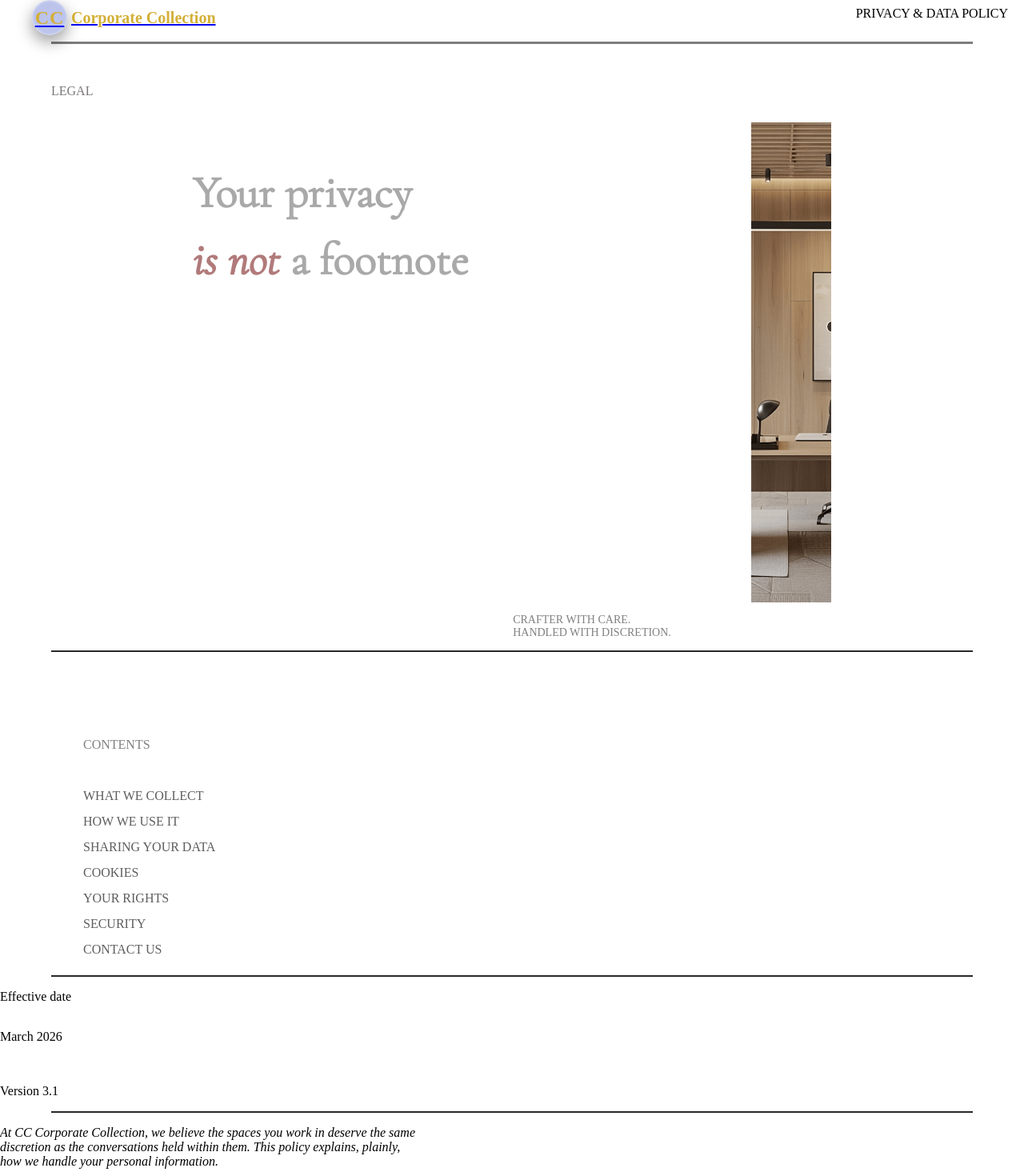
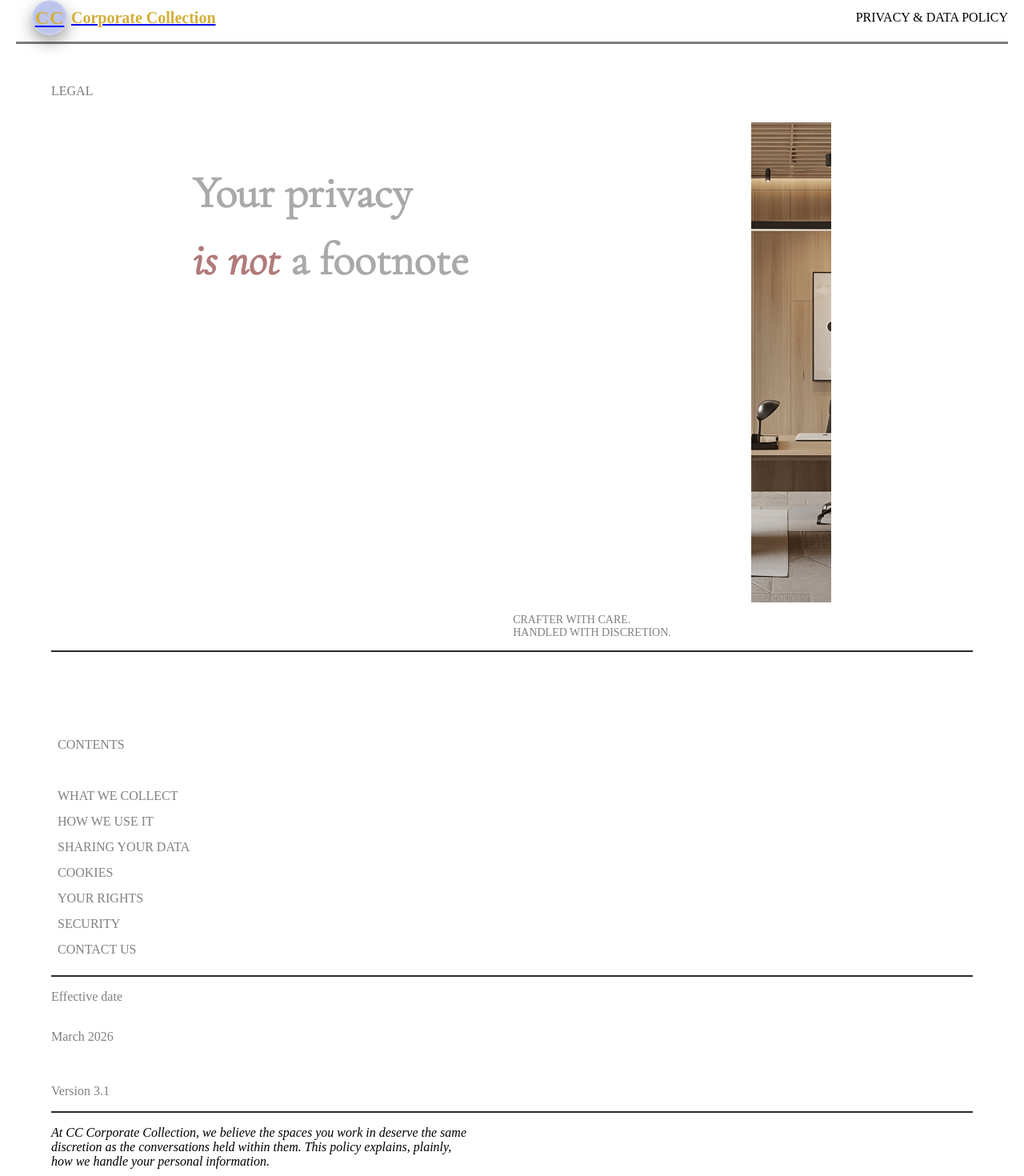
Before and after one commit to jh115424/Corporate-Collection-Sass-React-Project, a React (Vite) app: page /privacy in a window 1280 px wide. Shown: the part 8-1478 px from the top of the page at 80% size. Built offline with nearby package versions, Linux system fonts and the light colour scheme.

Commit message:
made some changes to width

```diff
--- a/src/Components/Privacy.jsx
+++ b/src/Components/Privacy.jsx
@@ -114,30 +114,11 @@ export default function Privacy() {
             <br /> how we handle your personal information.
           </p>
         </div>
+        <div className="tableOfContentLine"></div>
       </div>
     </>
   );
 }
-
-/* 5:42 PMTerms of Service
-Effective Date: January 1, 2024
-By accessing CC Corporate Collection's website and wholesale program, you agree to the following terms:
-Wholesale Eligibility
-Access to our wholesale program is limited to verified business entities only. CC Corporate Collection reserves the right to approve or deny any wholesale application at its sole discretion.
-Orders & Payment
-All orders are final upon confirmation. Payment is due in full at time of order. CC Corporate Collection accepts Visa, MasterCard, American Express, and Discover.
-Pricing
-All prices are listed in US dollars and are subject to change without notice. Wholesale pricing is exclusive to approved members and may not be shared with unauthorized parties.
-Delivery
-White glove delivery and professional installation is complimentary on all orders. Delivery timeframes vary by location and will be confirmed at time of order. CC Corporate Collection is not responsible for delays caused by circumstances beyond our control.
-Returns & Exchanges
-All sales are subject to our 60-day satisfaction guarantee. Items must be returned in original condition. Custom orders are non-refundable.
-Intellectual Property
-All content on this website including images, text, and logos are the exclusive property of CC Corporate Collection and may not be reproduced without written permission.
-Governing Law
-These terms are governed by the laws of the State of New York.
-Contact Us
-For questions regarding these terms, contact us at legal@cccorporatecollection.com */
 
 /*
 About Us - A large hero image of a luxury office space at the top, maybe a second image of a sleek conference room halfway down, and a gold divider line between sections like you have elsewhere on your site
--- a/src/Components/privacy.css
+++ b/src/Components/privacy.css
@@ -1,7 +1,12 @@
+.grandMainContainer {
+  text-align: justify;
+}
+
 .mainHeaderContainer {
   display: flex;
   margin-left: 20px;
   margin-right: 20px;
+  align-items: center;
   justify-content: space-between;
 }
 
@@ -15,10 +20,9 @@
 }
 
 .titleUnderline {
-  width: 90%;
   height: 3px;
-  margin-left: auto;
-  margin-right: auto;
+  margin-left: 20px;
+  margin-right: 20px;
   background: rgb(140, 97, 97);
   animation: colorShift 3s ease infinite;
 }
@@ -87,10 +91,11 @@
 
 .tableOfContents {
   margin-left: auto;
+  margin-right: auto;
   width: 95%;
   margin-top: 100px;
   line-height: 2;
-  color: rgb(94, 93, 93);
+  color: gray;
 }
 
 .contentsHeader {
@@ -104,9 +109,15 @@ a {
 .productionDate {
   display: flex;
   flex-direction: column;
+  margin-left: auto;
+  width: 95%;
+  color: gray;
 }
 
 .ccSecondMotto {
   font-style: italic;
   text-align: left;
+  margin-left: auto;
+  width: 90%;
+  margin-right: auto;
 }
```
